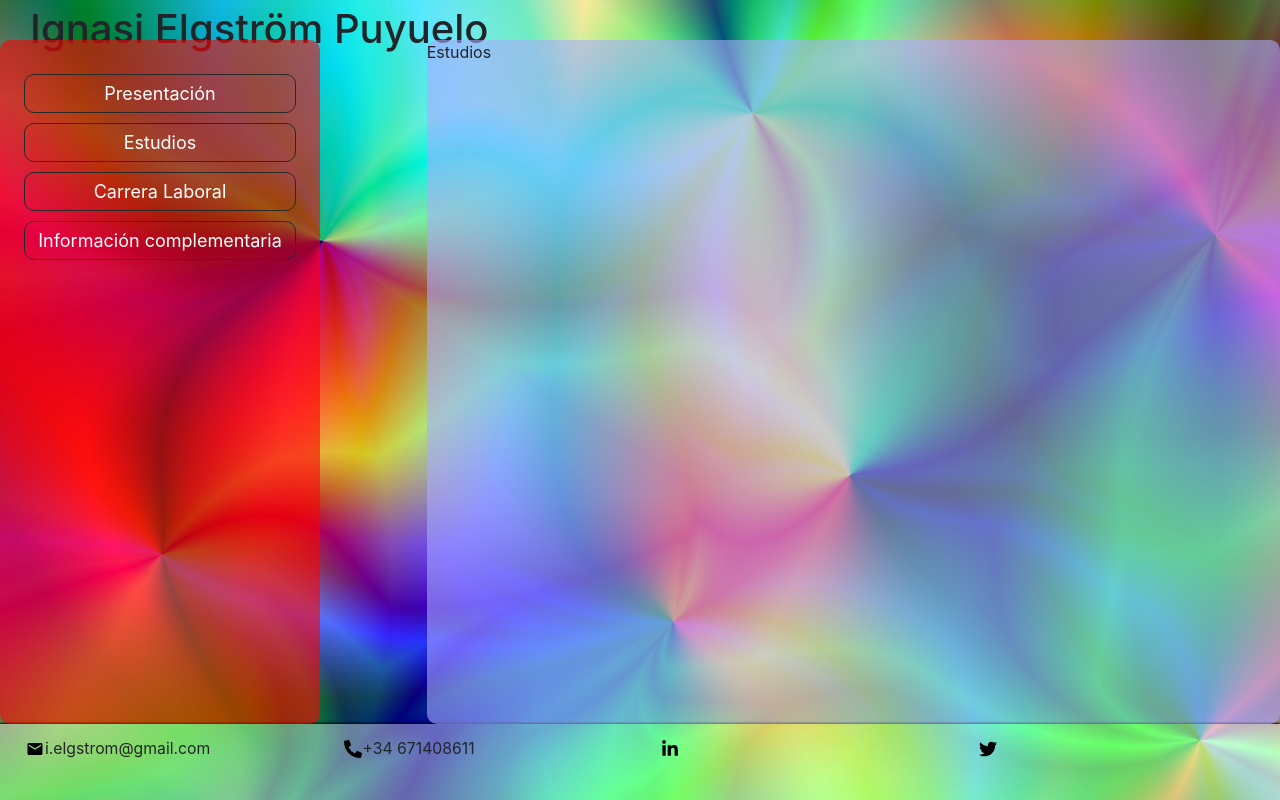
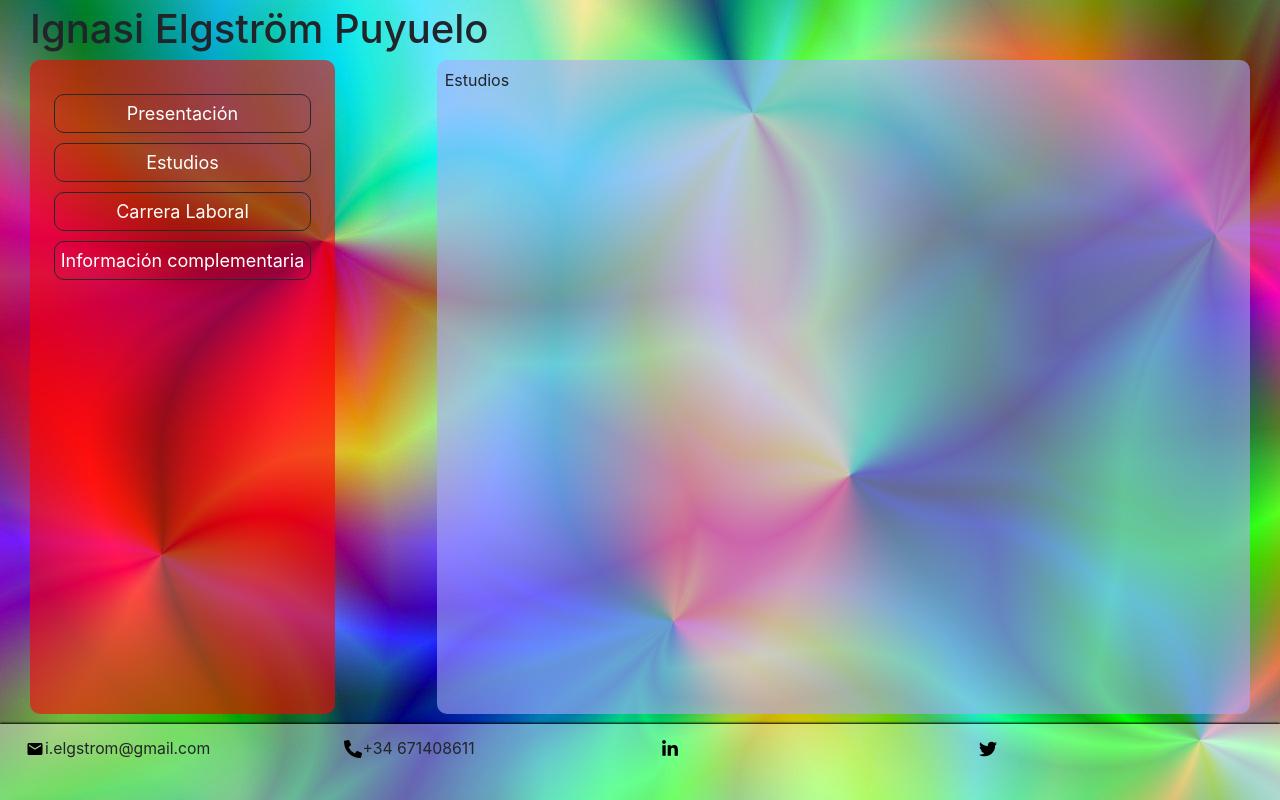
Before and after one commit to ielgstrom/CV, a React (Create React App) app: page /estudios in a window 1280 px wide. Built offline with nearby package versions, Linux system fonts and the light colour scheme.

Commit message:
otros cambios

```diff
--- a/src/Apartados/Carreralaboral.js
+++ b/src/Apartados/Carreralaboral.js
@@ -1,4 +1,4 @@
 export const Carreralaboral = () => {
-    return <div>Carrera</div>;
+    return <div className="interiorContenido">Carrera</div>;
 };
 export default Carreralaboral;
--- a/src/Apartados/Estudios.js
+++ b/src/Apartados/Estudios.js
@@ -1,4 +1,4 @@
 export const Estudios = () => {
-    return <div>Estudios</div>;
+    return <div className="interiorContenido">Estudios</div>;
 };
 export default Estudios;
--- a/src/App.js
+++ b/src/App.js
@@ -37,10 +37,10 @@ function App() {
                                 onClick={clickMenu}
                                 className="dropbtn btn btn-light "
                             >
-                                {!verDropDown && (
+                                {verDropDown && (
                                     <FaBars className="iconoDropdown" />
                                 )}
-                                {verDropDown && (
+                                {!verDropDown && (
                                     <FaTimes className="iconoDropdown" />
                                 )}
                             </button>
--- a/src/index.css
+++ b/src/index.css
@@ -14,6 +14,10 @@
 }
 .cont_central {
     height: 90%;
+    padding-left: 30px;
+    padding-right: 30px;
+    padding-top: 20px;
+    padding-bottom: 10px;
 }
 .btn_menu {
     border: solid;
@@ -68,6 +72,7 @@ body {
 .interiorContenido {
     overflow-y: scroll;
     height: 100%;
+    padding: 8px;
 }
 
 ::-webkit-scrollbar {
@@ -97,12 +102,15 @@ body {
     color: white;
     display: none;
 }
-.dropbtn:visited {
+.dropbtn:focus {
     background-color: rgba(255, 0, 0, 0.59);
     color: white;
 }
 .iconoDropdown {
     font-size: larger;
+    position: relative;
+    bottom: 1px;
+    right: 1px;
 }
 
 @media (max-width: 767px) {
```
